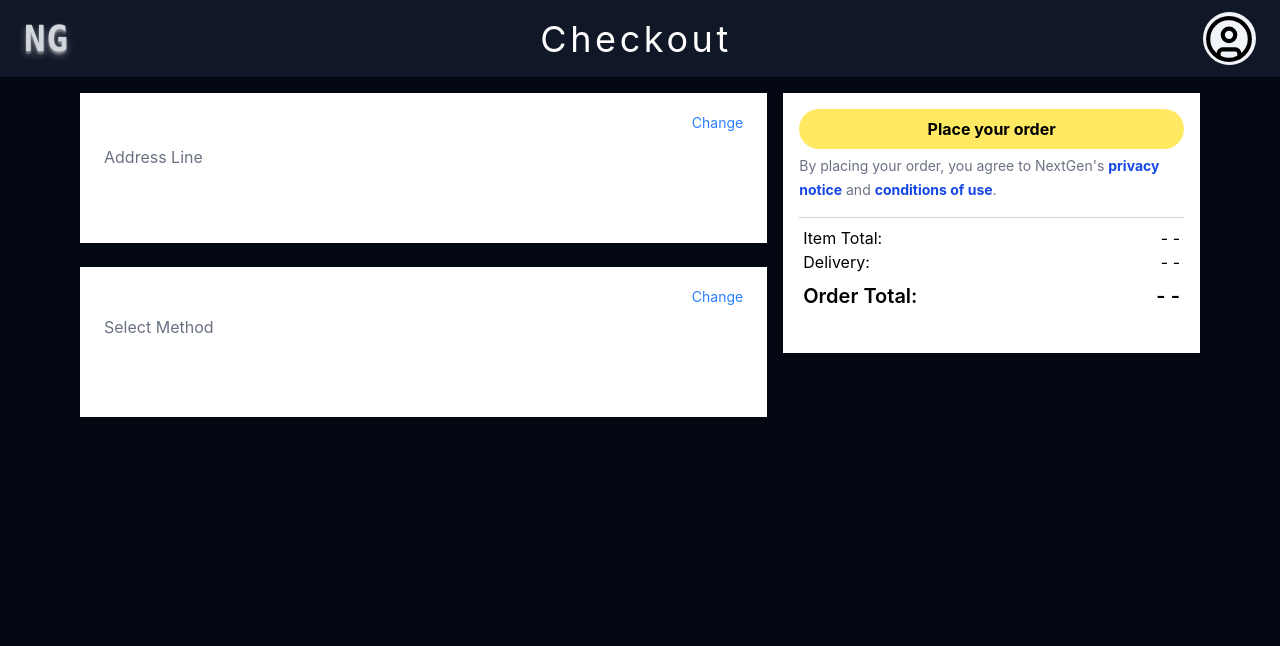
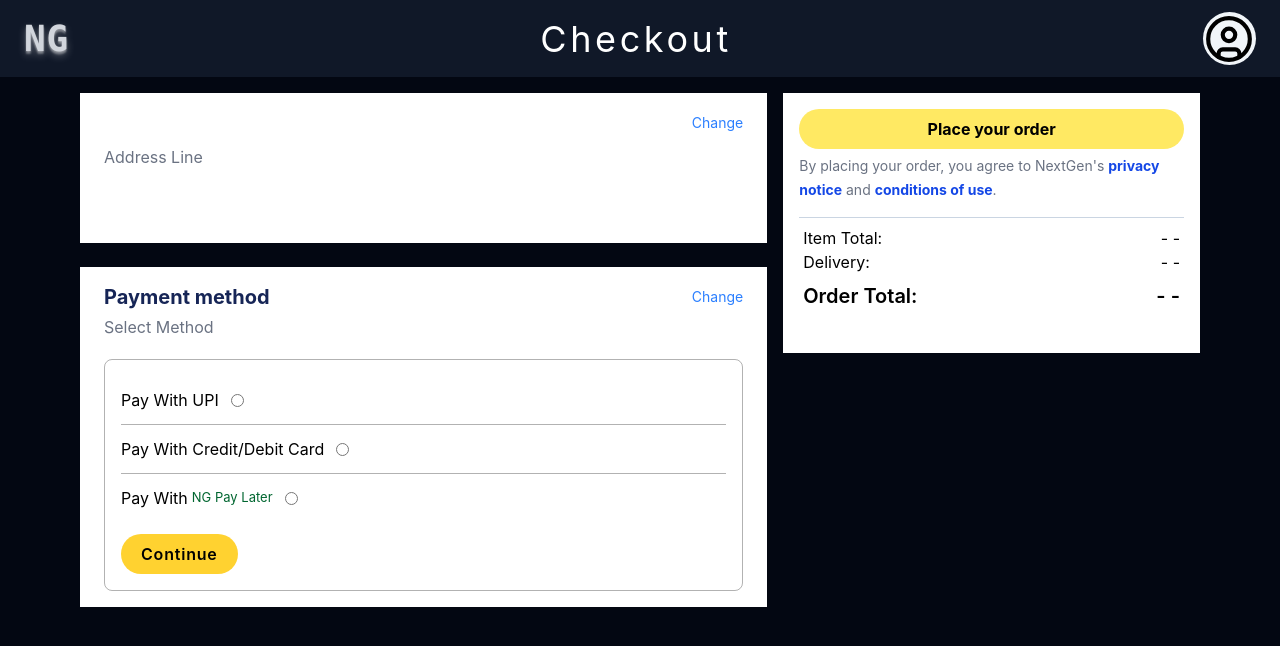
Before and after one commit to AbhirupRoy27/E-com_React, a React (Vite) app: page /app/buy-now in a window 1280 px wide. Shown: the top 646 px of the page. Built offline with nearby package versions, Linux system fonts and the light colour scheme; no server answers.

Commit message:
feat: refactor PaymentOtions component to streamline payment method selection and improve UI

```diff
--- a/src/features/Payment/Components/PaymentOtions.jsx
+++ b/src/features/Payment/Components/PaymentOtions.jsx
@@ -1,129 +1,90 @@
 import { useState } from 'react'
-import { handleSubmit } from '../../../Utils/BuyNow/handleSubmit'
-import { useBuy } from '../Context/BuyContext'
-import { handlePayment } from '../../../Utils/BuyNow/handleClicks'
 
 function PaymentOtions() {
   const [isOpen, setIsOpen] = useState(false)
-  const [PaymentMethod, setPaymentMethod] = useState('')
-  const { isDisabled, setIsDisabled } = useBuy()
+  const [checkoutDetails, setCheckoutDetails] = useState({
+    address: '',
+    paymentMode: '',
+  })
+
   return (
     <div className="bg-white p-4 sm:px-6 min-h-[150px]">
       <div className="flex justify-between items-center mb-1">
-        <strong className="text-xl">Payment method</strong>
+        <strong className="text-xl text-blue-950">Payment method</strong>
         <p
           className="text-blue-500 hover:text-black text-sm active:scale-103 cursor-pointer"
-          onClick={() => handlePayment(setIsOpen, setIsDisabled)}
+          onClick={() => setIsOpen(!isOpen)}
+          // onClick={() => handlePayment(isOpen, setIsOpen, setIsDisabled)}
         >
           {isOpen ? 'Done' : 'Change'}
         </p>
       </div>
-      <p className="text-gray-500 mb-2">
-        {PaymentMethod ? PaymentMethod : 'Select Method'}
-      </p>
-      <PaymentOtionsItems
-        isOpen={isOpen}
-        setIsOpen={setIsOpen}
-        setPaymentMethod={setPaymentMethod}
-        setIsDisabled={setIsDisabled}
-        isDisabled={isDisabled}
-        PaymentMethod={PaymentMethod}
-      />
+      <p className="text-gray-500 mb-2">Select Method</p>
+
+      <div className="text-black pt-3">
+        <form
+          className="border border-black/30 p-4 rounded-lg"
+          onSubmit={(e) => {
+            e.preventDefault()
+            console.log(checkoutDetails)
+          }}
+        >
+          <div className="flex gap-3 items-center border-black/30 py-3">
+            <label>Pay With UPI</label>
+            <input
+              type="radio"
+              value={checkoutDetails.paymentMode}
+              name="paymentMode"
+              onChange={() =>
+                setCheckoutDetails((prev) => ({
+                  ...prev,
+                  paymentMode: 'UPI',
+                }))
+              }
+            />
+          </div>
+          <div className="flex gap-3 items-center border-t border-black/30 py-3">
+            <label>Pay With Credit/Debit Card</label>
+            <input
+              type="radio"
+              value={checkoutDetails.paymentMode}
+              name="paymentMode"
+              onChange={() =>
+                setCheckoutDetails((prev) => ({
+                  ...prev,
+                  paymentMode: 'Credit',
+                }))
+              }
+            />
+          </div>
+          <div className="flex gap-3 items-center border-t border-black/30 py-3">
+            <label className="flex items-center gap-1">
+              Pay With
+              <span className="text-[13px] text-green-800">NG Pay Later</span>
+            </label>
+            <input
+              type="radio"
+              value={checkoutDetails.paymentMode}
+              name="paymentMode"
+              onChange={() =>
+                setCheckoutDetails((prev) => ({
+                  ...prev,
+                  paymentMode: 'Pay Later',
+                }))
+              }
+            />
+          </div>
+          <button
+            className="bg-amber-300 py-2 px-5 rounded-full mt-3 font-semibold tracking-wider"
+            type="submit"
+            disabled={checkoutDetails.paymentMode.length < 1}
+          >
+            Continue
+          </button>
+        </form>
+      </div>
     </div>
   )
 }
 
-const PaymentOtionsItems = ({
-  isOpen,
-  setIsOpen,
-  setPaymentMethod,
-  setIsDisabled,
-  isDisabled,
-  PaymentMethod,
-}) => {
-  const handleFormSubmit = (e) => {
-    e.preventDefault()
-    if (!PaymentMethod) {
-      alert('Please select a payment method.')
-      return
-    }
-    handleSubmit(e, setIsDisabled, setIsOpen, isOpen)
-  }
-
-  return (
-    <form
-      onSubmit={handleFormSubmit}
-      className={`${
-        isOpen ? 'flex' : 'hidden'
-      } transition-all duration-300 ease-in-out sm:border border-gray-400 rounded sm:p-2 sm:py-4 sm:px-6 text-xl flex-col gap-4`}
-    >
-      <div>
-        <p className="font-semibold pb-3 border-b border-gray-400">UPI</p>
-        <div className="flex gap-2 items-center mt-2">
-          <input
-            id="UPI"
-            name="paymentMethod"
-            type="radio"
-            value="Pay With UPI"
-            checked={PaymentMethod === 'Pay With UPI'}
-            onChange={(e) => setPaymentMethod(e.target.value)}
-          />
-          <label htmlFor="UPI" className="text-sm text-gray-500">
-            Pay with any UPI
-          </label>
-        </div>
-      </div>
-      <div>
-        <p className="font-semibold pb-3 border-b border-gray-400">
-          CREDIT & DEBIT CARDS
-        </p>
-        <div className="flex gap-2 items-center mt-2">
-          <input
-            id="CREDIT & DEBIT CARDS"
-            name="paymentMethod"
-            type="radio"
-            value="Credit & Debit Cards"
-            checked={PaymentMethod === 'Credit & Debit Cards'}
-            onChange={(e) => setPaymentMethod(e.target.value)}
-          />
-          <label
-            htmlFor="CREDIT & DEBIT CARDS"
-            className="text-sm text-gray-500"
-          >
-            Available Credit: ₹30,000
-          </label>
-        </div>
-      </div>
-
-      <div>
-        <p className="font-semibold pb-3 border-b border-gray-400">
-          Buy now, Pay later
-        </p>
-        <div className="flex gap-2 items-center mt-2">
-          <input
-            id="Buy now, Pay later"
-            name="paymentMethod"
-            type="radio"
-            value="Buy now, Pay later"
-            checked={PaymentMethod === 'Buy now, Pay later'}
-            onChange={(e) => setPaymentMethod(e.target.value)}
-          />
-          <label htmlFor="Buy now, Pay later" className="text-sm text-gray-500">
-            Available Credit: ₹30,000
-          </label>
-        </div>
-      </div>
-      <button
-        className={`bg-yellow-300 py-2 px-1 rounded-full w-[200px] text-lg mt-2 cursor-pointer ${
-          isDisabled ? 'bg-yellow-300/70' : 'bg-yellow-300'
-        } active:scale-101`}
-        type="submit"
-        disabled={isDisabled}
-      >
-        Pay with this method
-      </button>
-    </form>
-  )
-}
-
 export default PaymentOtions
```
